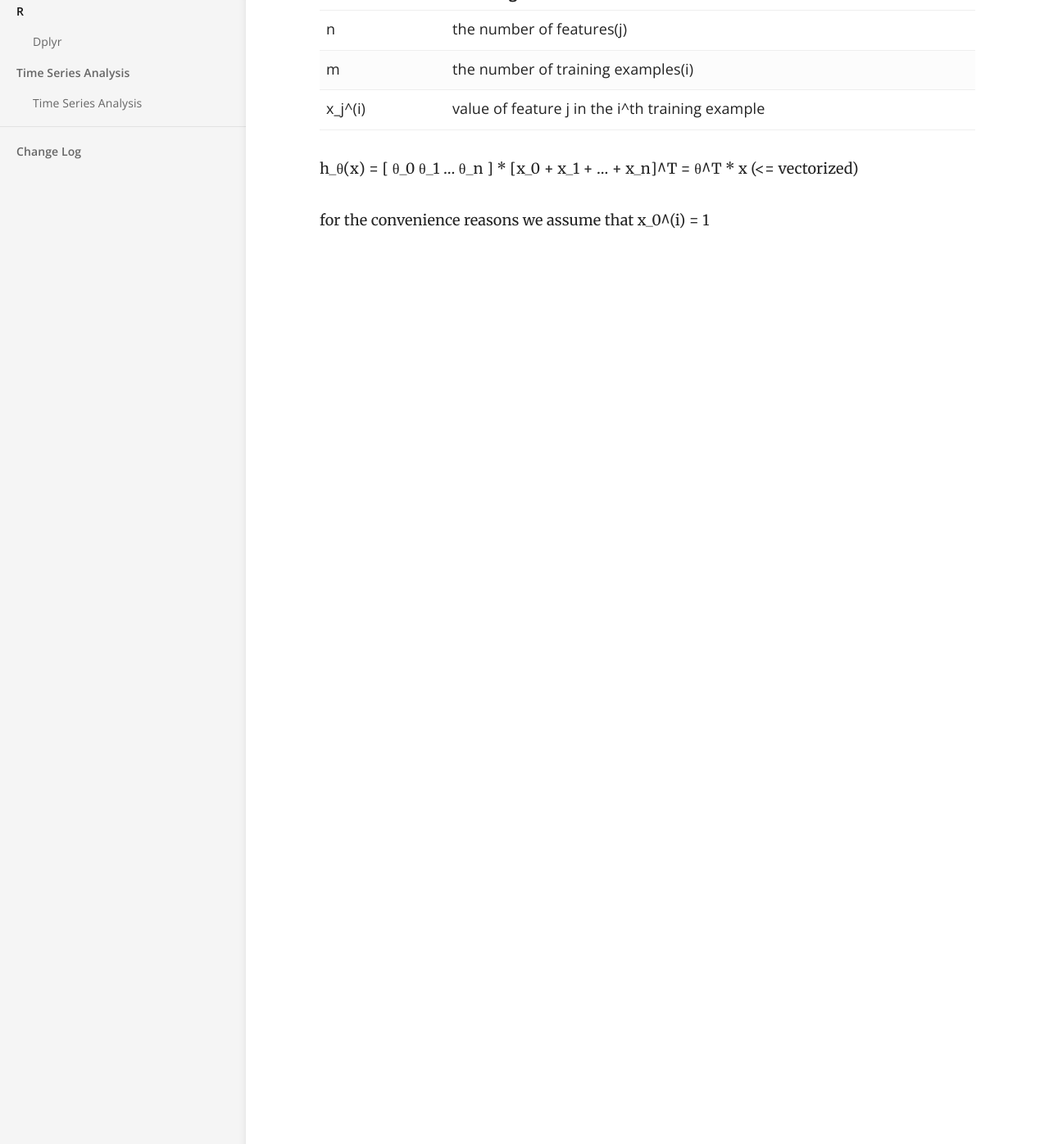
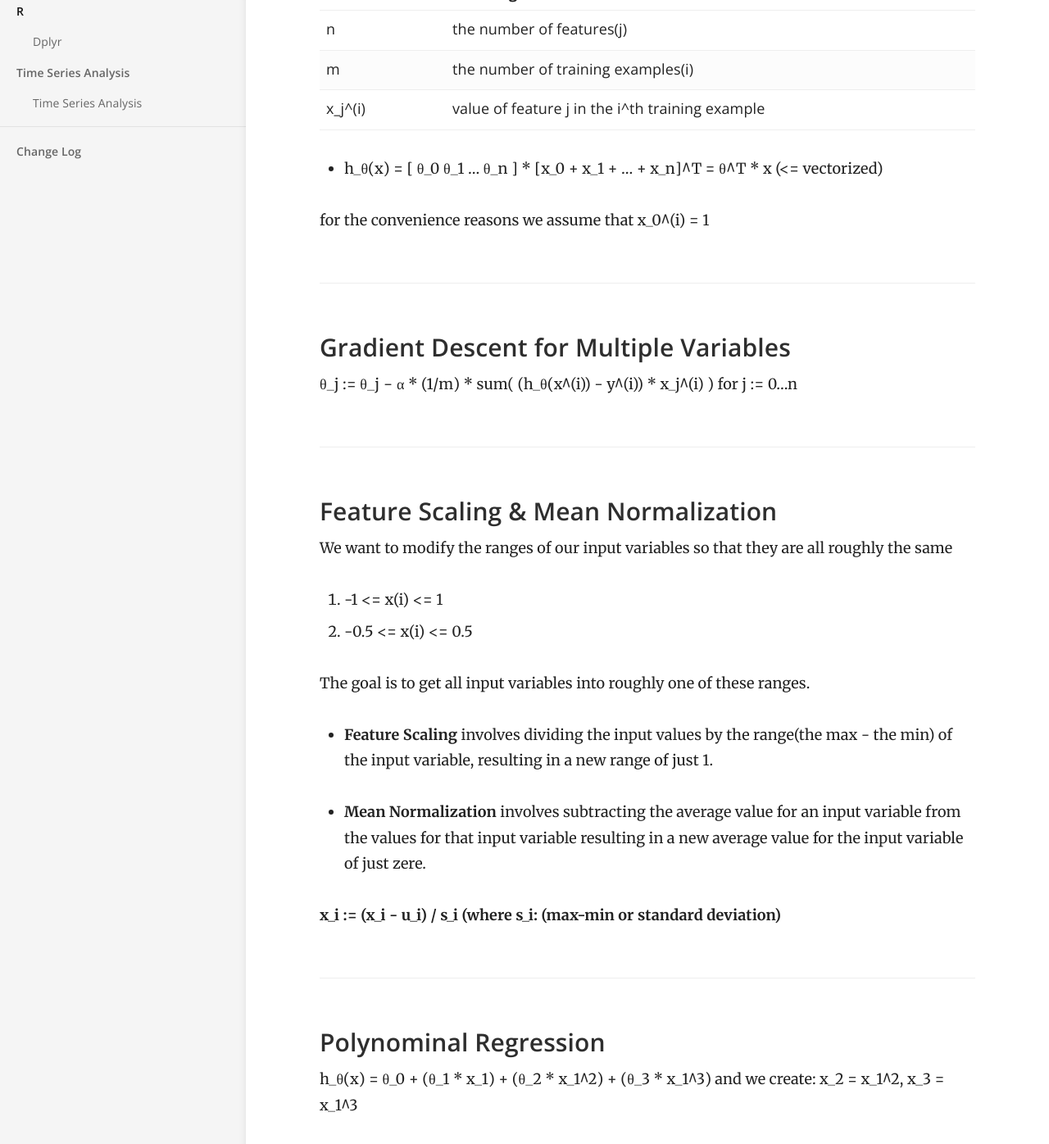
Before and after one commit to ksuthalia/ko-taemin, a Jekyll site: the page built from _docs/Data_Science/Supervised Learning/basic_regression.md, in a window 1280 px wide and 1400 px high, scrolled down 486 px. Shown: the top 1396 px of the window at 82% size. Built offline with Jekyll 4.4.1, drawn with Linux system fonts in a browser that asks for light colours; some of the changed text lies outside the part shown.

Commit message:
Update basic_regression.md

```diff
--- a/_docs/Data_Science/Supervised Learning/basic_regression.md
+++ b/_docs/Data_Science/Supervised Learning/basic_regression.md
@@ -8,7 +8,7 @@ Supervised Learning (Continuous Variable Prediction)
 
 ### Multivariate Linear Regression
 
-h_θ(x) = θ_0 + (θ_1 * x_1) + ... + (θ_n * x_n)
+* h_θ(x) = θ_0 + (θ_1 * x_1) + ... + (θ_n * x_n)
 
 | notation | meaning |
 |--|--|
@@ -16,6 +16,30 @@ h_θ(x) = θ_0 + (θ_1 * x_1) + ... + (θ_n * x_n)
 | m | the number of training examples(i) |
 | x_j^(i)| value of feature j in the i^th training example |
 
-h_θ(x) = [ θ_0 θ_1 ... θ_n ] * [x_0 + x_1 + ... + x_n]^T = θ^T * x  (<= vectorized)
+* h_θ(x) = [ θ_0 θ_1 ... θ_n ] * [x_0 + x_1 + ... + x_n]^T = θ^T * x  (<= vectorized)
 
 for the convenience reasons we assume that x_0^(i) = 1
+
+### Gradient Descent for Multiple Variables
+
+θ_j := θ_j − α * (1/m) * sum( (h_θ(x^(i)) - y^(i)) * x_j^(i) ) for j := 0...n
+
+### Feature Scaling & Mean Normalization
+
+We want to modify the ranges of our input variables so that they are all roughly the same
+1. -1 <= x(i) <= 1
+2. -0.5 <= x(i) <= 0.5
+
+The goal is to get all input variables into roughly one of these ranges.
+
+- **Feature Scaling** involves dividing the input values by the range(the max - the min) of the input variable, resulting in a new range of just 1.
+
+- **Mean Normalization** involves subtracting the average value for an input variable from the values for that input variable resulting in a new average value for the input variable of just zere.
+
+**x_i := (x_i - u_i) / s_i (where s_i: (max-min or standard deviation)**
+
+
+### Polynominal Regression
+
+h_θ(x) = θ_0 + (θ_1 * x_1) + (θ_2 * x_1^2) + (θ_3 * x_1^3)
+and we create: x_2 = x_1^2, x_3 = x_1^3
```
Also changed, not shown: other parts of _docs/Data_Science/Supervised Learning/basic_regression.md (+1 -1 lines).
